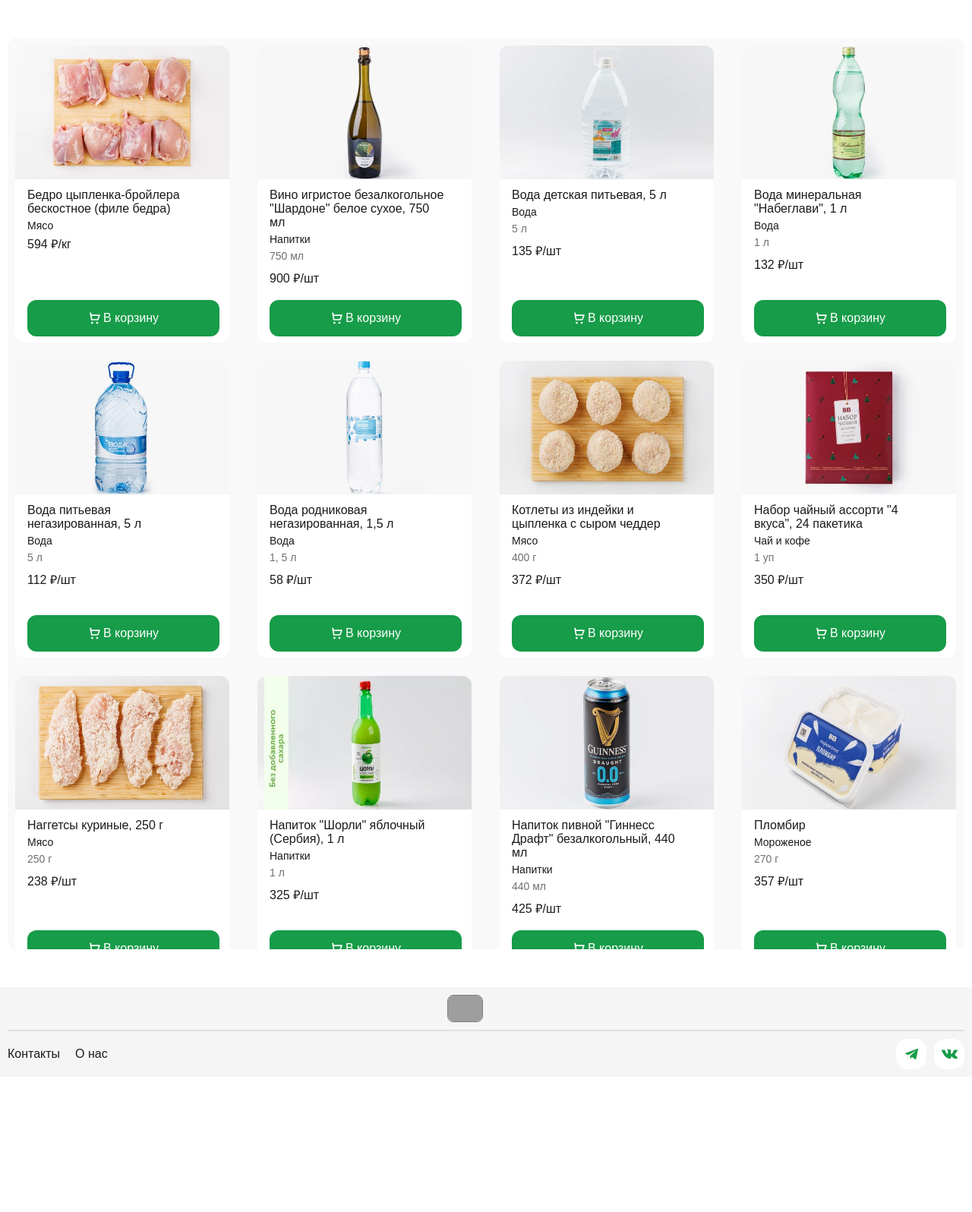
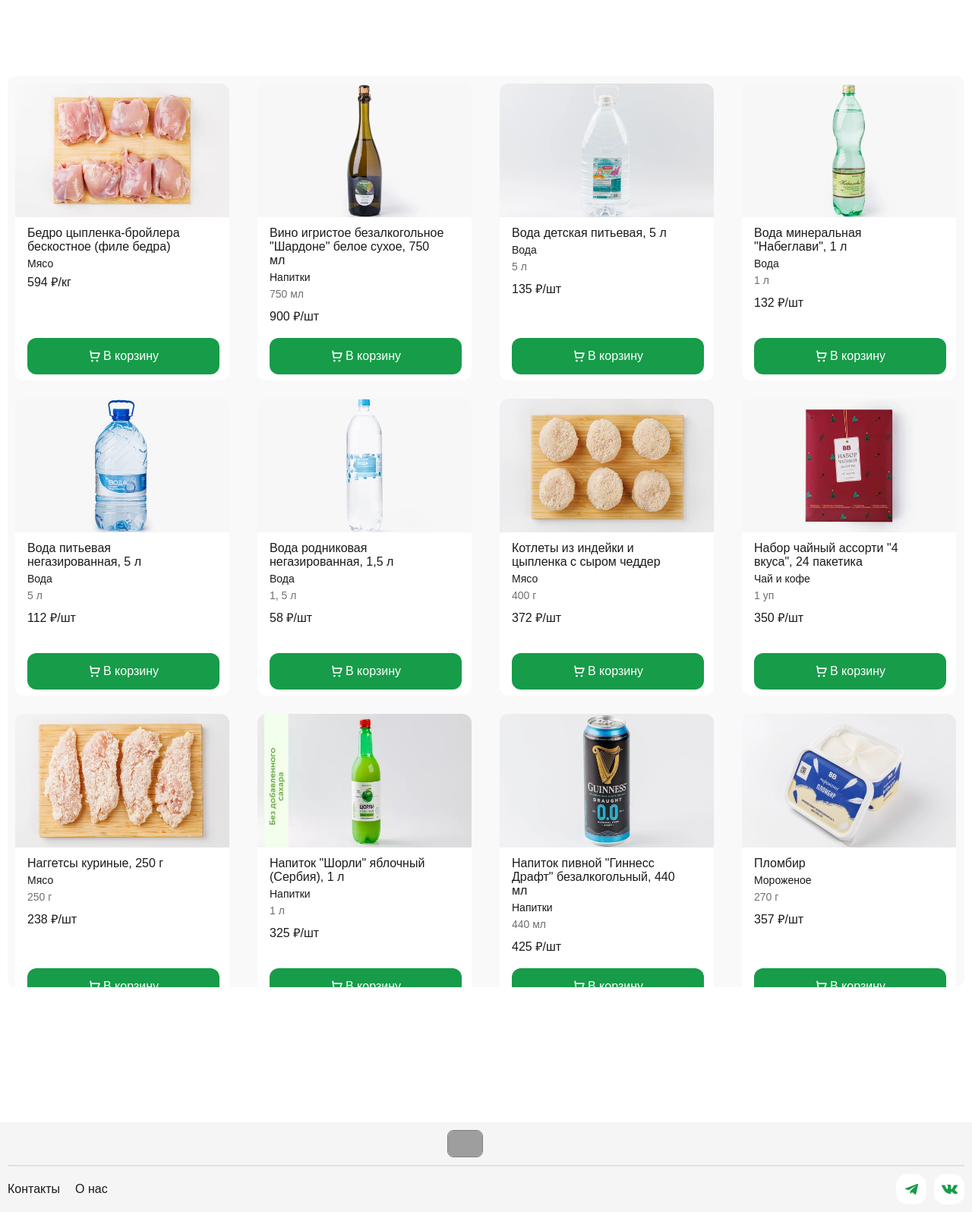
Before and after one commit to Kayloren01/Healthy-Food-Online-Store, a Django app: page / in a window 1280 px wide. Shown: the part 75-1671 px from the top of the page at 76% size. Run offline with Django 5.2, Linux system fonts and the light colour scheme; data comes from the database, SQL or seed files in the repository; both versions use the stored data as it was after the commit; some web fonts are replaced; grey boxes are pictures that could not be loaded.

Commit message:
Исправления

```diff
--- a/shop/main/static/css/base.css
+++ b/shop/main/static/css/base.css
@@ -172,16 +172,16 @@
 }
 
 main {
-    padding: 50px 0px;
+    padding: 100px 0px 150px 0px;
 }
 
 
 footer {
     /* position: absolute; */
-    /* position: fixed; */
+    position: fixed;
     /* left: 0; */
-    /* bottom: 0; */
-    /* width: 100%; */
+    bottom: 0;
+    width: 100%;
     background-color: #f5f5f5;
     padding: 10px;
     /* bottom: 0; */
```
Also changed, not shown: shop/db.sqlite3.
